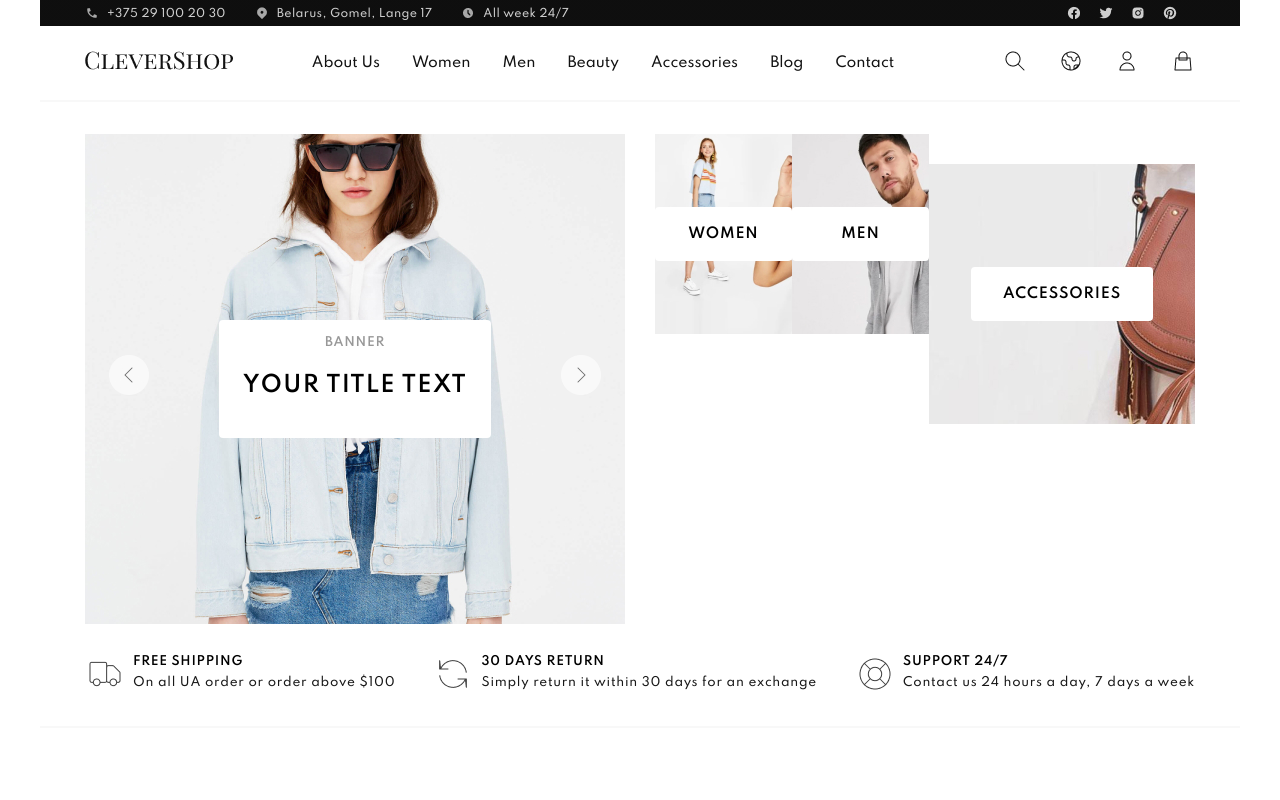
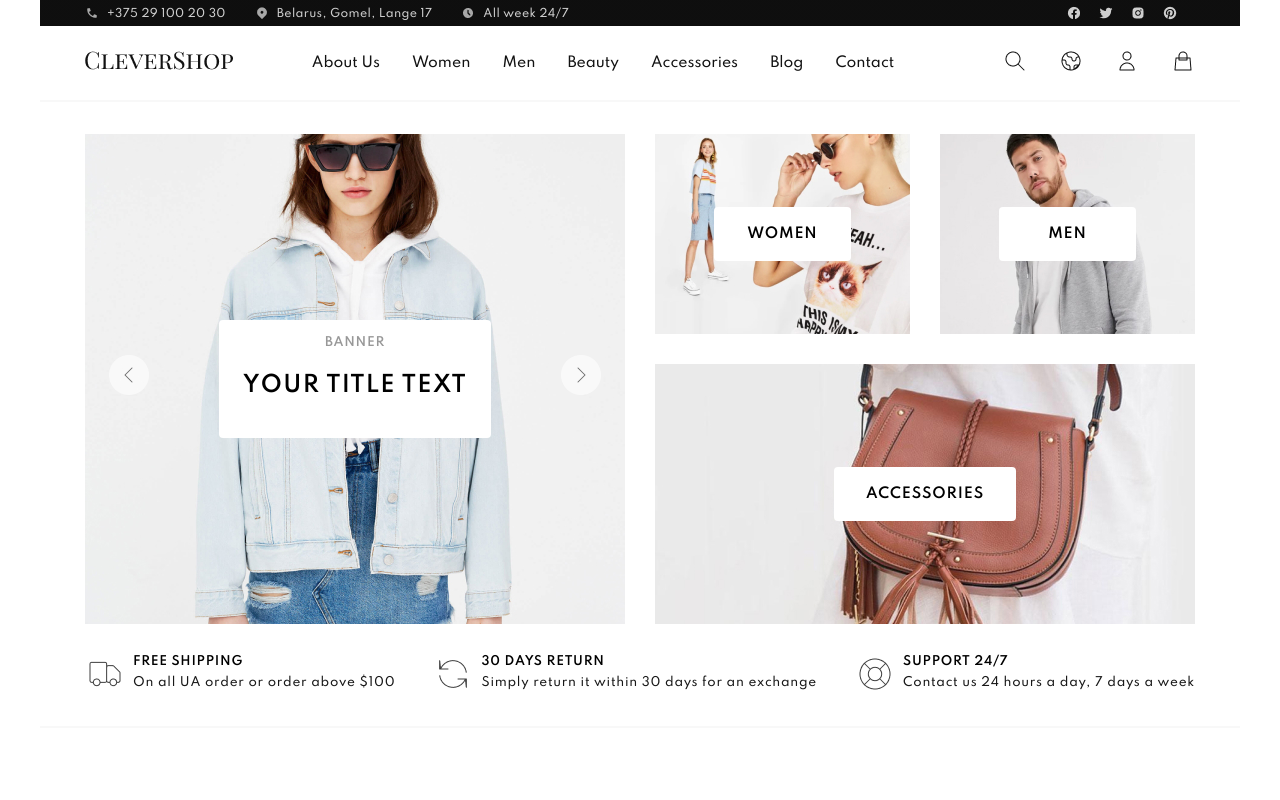
Before and after one commit to svetrima/training-shop, a React (Create React App) app: page / in a window 1280 px wide. Shown: the top 800 px of the page. Built offline with nearby package versions, Linux system fonts and the light colour scheme.

Commit message:
fix:preloader, layouts-2-columns

```diff
--- a/src/pages/Category/Category.css
+++ b/src/pages/Category/Category.css
@@ -75,4 +75,5 @@ h2 {
 
 .preloader {
     padding-bottom: 80px;
+    text-align: center;
 }
--- a/src/pages/Product/Product.css
+++ b/src/pages/Product/Product.css
@@ -1,12 +1,17 @@
+.head_product {
+    padding-bottom: 32px;
+}
+
 .gallery_block {
     margin-right: 20px;
 }
 
-.head_product {
-    padding-bottom: 32px;
+.gallery_block__choose {
+    margin-right: 16px;
 }
 
-.layouts-2-columns {
+.gallery,
+.gallery_block {
     flex-wrap: nowrap;
 }
 
```
